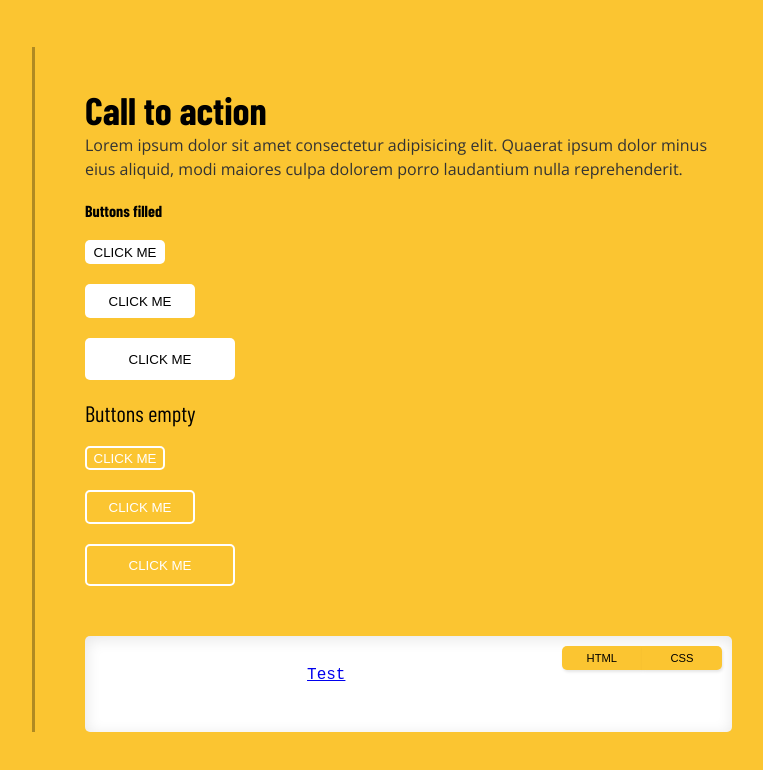
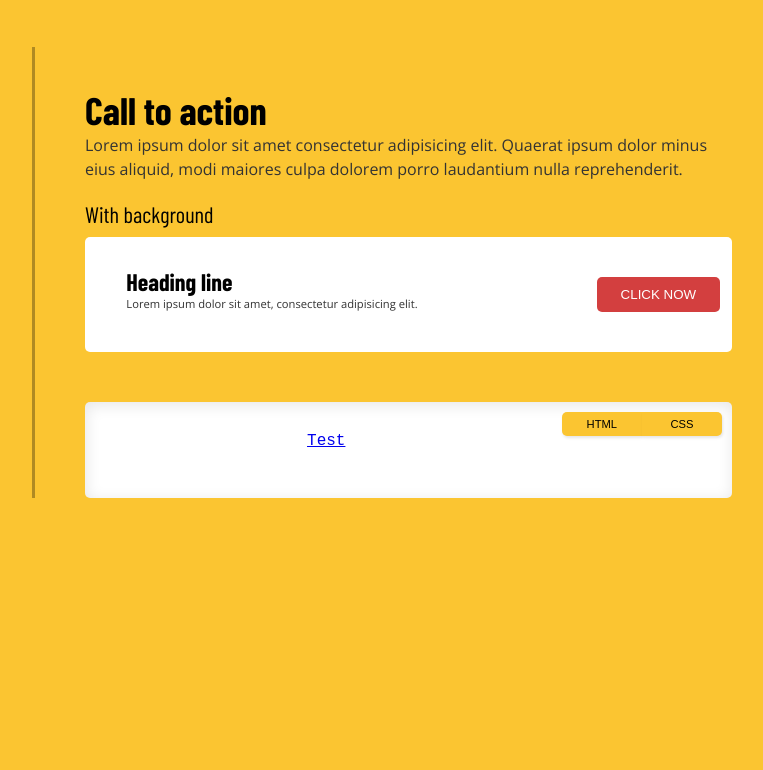
Before and after one commit to podeanualex/patternlibrary, a plain HTML site: page index.html in a window 1280 px wide. Shown: the part 1982-2752 px from the top of the page, without its empty margins (368-1131 px from the left). After the commit the page ends 2530 px from the top, so only its background shows below. Drawn offline with nearby package versions, Linux system fonts and the light colour scheme; a web font is replaced by a local one.

Commit message:
Call to Action

```diff
--- a/css/components/calltoaction.css
+++ b/css/components/calltoaction.css
@@ -7,3 +7,47 @@
 */
 
 .calltoaction-container {}
+
+.calltoaction-container h4 {
+  font-weight: 200;
+  margin-bottom: 10px;
+  font-size: 1.4em;
+}
+
+.callToAction {
+  background: #FFFFFF;
+  border-radius: 5px;
+  position: relative;
+  padding: 20px 10px;
+}
+
+.callToAction>.left {
+  float: left;
+  width: 75%;
+  padding-left: 5%;
+}
+
+.callToAction>.left h2 {
+  margin-top: 10px;
+}
+
+.callToAction>.left p {
+  font-size: .7em;
+}
+
+.callToAction>.right {
+  float: right;
+  width: 20%;
+}
+
+.callToAction>.right button {
+  background: #D33F3F;
+  height: auto;
+  width: auto;
+  color: #FFFFFF;
+  padding: 10px 24px;
+}
+
+.callToAction>.right button:hover {
+  transform: scale(1.2);
+}
--- a/index.html
+++ b/index.html
@@ -218,20 +218,24 @@
           <div class="preview__output">
 
             <div class="calltoaction-container">
-              <h4>Buttons filled</h4>
-              <button class="btn btn-small">Click me</button>
-              <button class="btn btn-medium">Click me</button>
-              <button class="btn btn-large">Click me</button>
+              <h4>With background</h4>
+
+              <div class="callToAction">
+                <div class="left">
+                  <h2>Heading line</h2>
+                  <p>Lorem ipsum dolor sit amet, consectetur adipisicing elit.</p>
+                </div>
+                <div class="right">
+                  <button class="btn">CLICK NOW</button>
+                </div>
+                <div class="clearfix"></div>
+              </div>
+
+              <!-- /.callToAction -->
+
             </div>
-            <!-- /.buttons-container -->
+            <!-- /.calltoaction-container -->
 
-            <div class="buttons-container">
-              <h4>Buttons empty</h4>
-              <button class="btn btn-small btn-empty">Click me</button>
-              <button class="btn btn-medium btn-empty">Click me</button>
-              <button class="btn btn-large btn-empty">Click me</button>
-            </div>
-            <!-- /.buttons-container -->
 
 
           </div>
```
